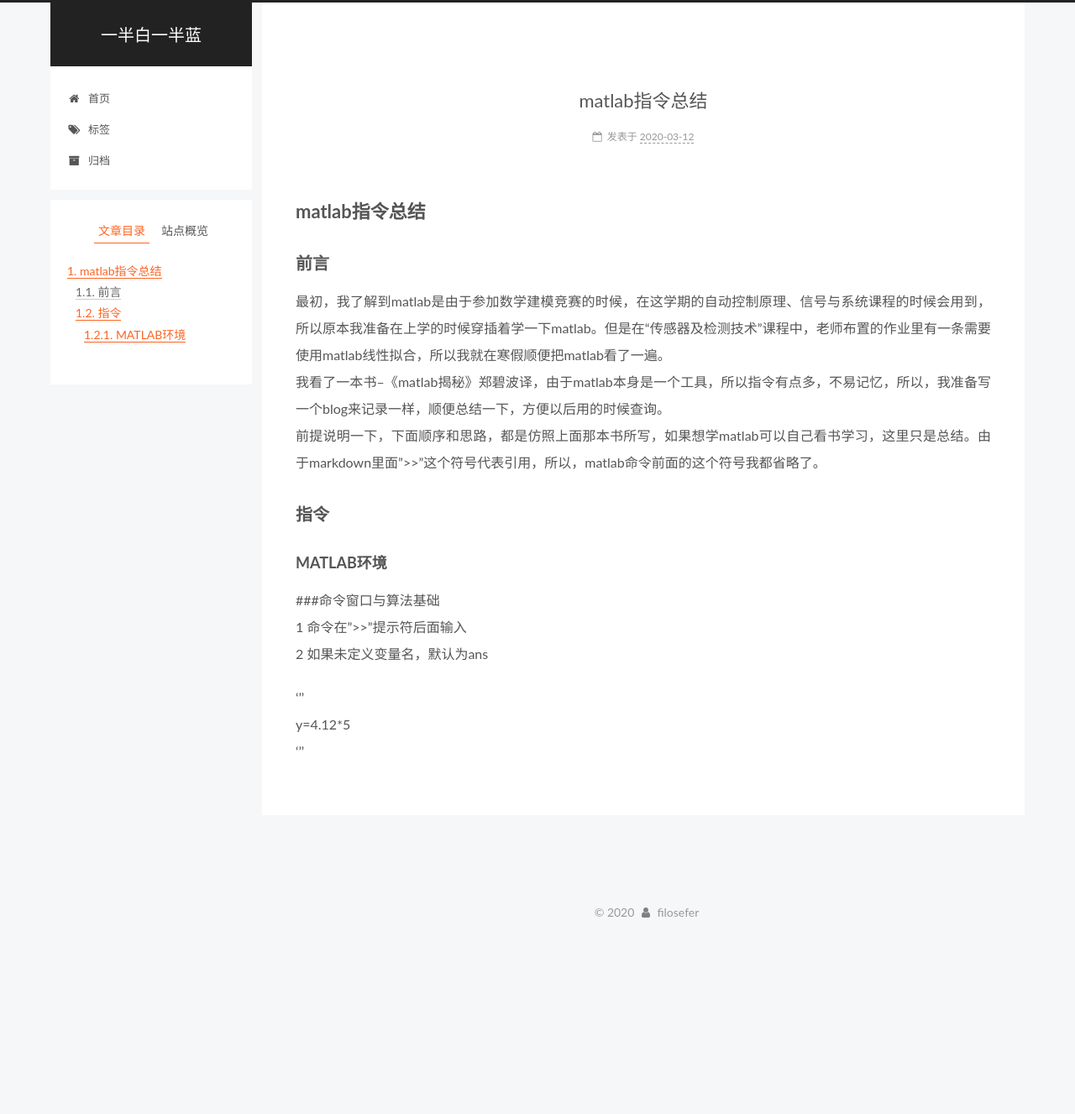
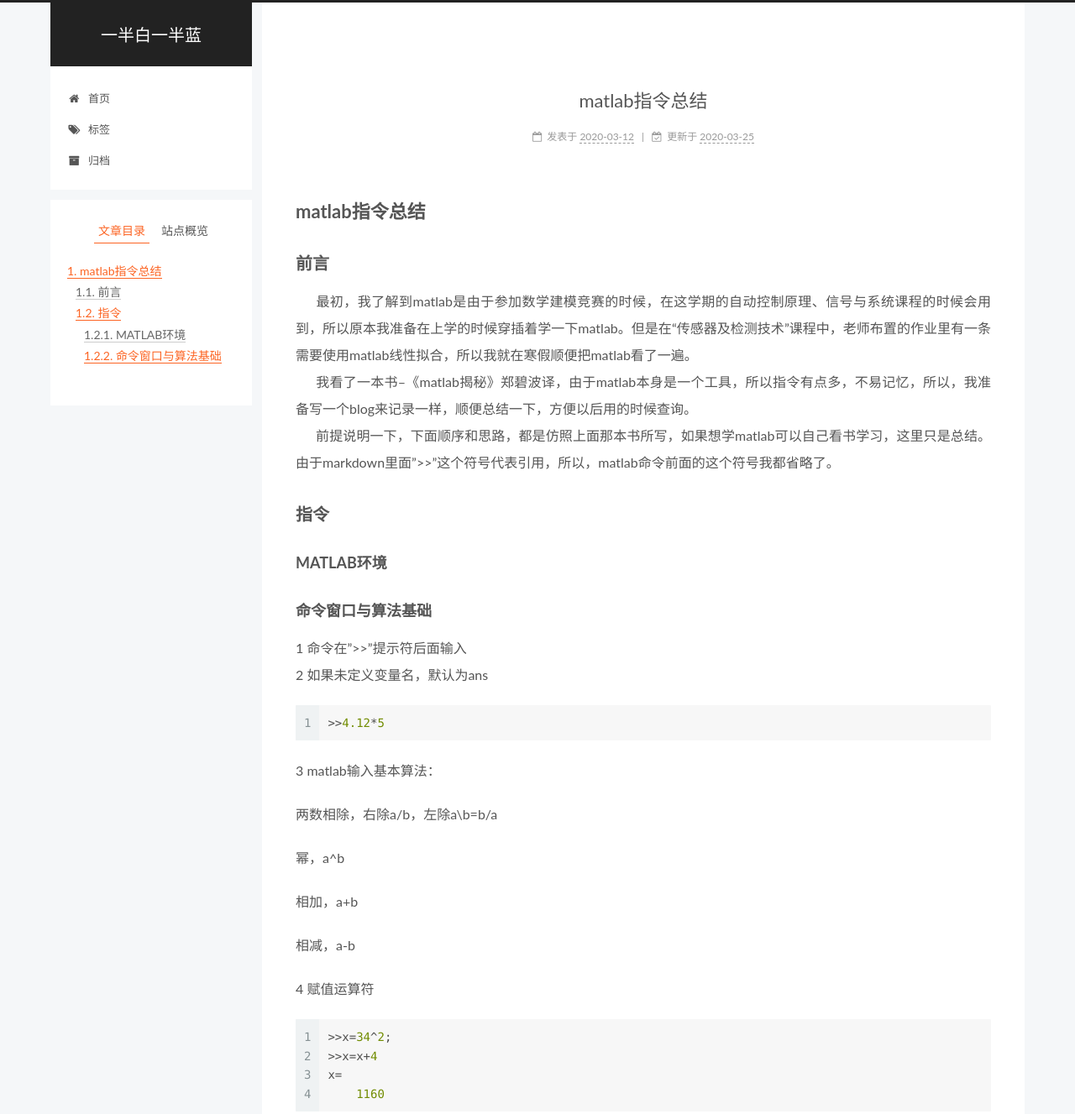
Before and after one commit to filosefer/filosefer.github.io, a plain HTML site: page 2020/03/12/matlab指令总结/index.html in a window 1280 px wide. Shown: the top 1327 px of the page at 84% size. Before the commit the page ends 1121 px from the top, so only its background shows below. Drawn offline with Linux system fonts and the light colour scheme.

Commit message:
Site updated: 2020-03-25 16:53:08

```diff
--- a/2020/03/12/matlab指令总结/index.html
+++ b/2020/03/12/matlab指令总结/index.html
@@ -115,15 +115,15 @@
 
 
 
-  <meta name="description" content="matlab指令总结前言最初，我了解到matlab是由于参加数学建模竞赛的时候，在这学期的自动控制原理、信号与系统课程的时候会用到，所以原本我准备在上学的时候穿插着学一下matlab。但是在“传感器及检测技术”课程中，老师布置的作业里有一条需要使用matlab线性拟合，所以我就在寒假顺便把matlab看了一遍。我看了一本书–《matlab揭秘》郑碧波译，由于matlab本身是一个工具，所以指令有点">
+  <meta name="description" content="matlab指令总结前言&amp;emsp;&amp;emsp;最初，我了解到matlab是由于参加数学建模竞赛的时候，在这学期的自动控制原理、信号与系统课程的时候会用到，所以原本我准备在上学的时候穿插着学一下matlab。但是在“传感器及检测技术”课程中，老师布置的作业里有一条需要使用matlab线性拟合，所以我就在寒假顺便把matlab看了一遍。&amp;emsp;&amp;emsp;我看了一本书–《matlab揭秘》郑碧波">
 <meta property="og:type" content="article">
 <meta property="og:title" content="matlab指令总结">
 <meta property="og:url" content="https://filosefer.github.io/2020/03/12/matlab%E6%8C%87%E4%BB%A4%E6%80%BB%E7%BB%93/index.html">
 <meta property="og:site_name" content="一半白一半蓝">
-<meta property="og:description" content="matlab指令总结前言最初，我了解到matlab是由于参加数学建模竞赛的时候，在这学期的自动控制原理、信号与系统课程的时候会用到，所以原本我准备在上学的时候穿插着学一下matlab。但是在“传感器及检测技术”课程中，老师布置的作业里有一条需要使用matlab线性拟合，所以我就在寒假顺便把matlab看了一遍。我看了一本书–《matlab揭秘》郑碧波译，由于matlab本身是一个工具，所以指令有点">
+<meta property="og:description" content="matlab指令总结前言&amp;emsp;&amp;emsp;最初，我了解到matlab是由于参加数学建模竞赛的时候，在这学期的自动控制原理、信号与系统课程的时候会用到，所以原本我准备在上学的时候穿插着学一下matlab。但是在“传感器及检测技术”课程中，老师布置的作业里有一条需要使用matlab线性拟合，所以我就在寒假顺便把matlab看了一遍。&amp;emsp;&amp;emsp;我看了一本书–《matlab揭秘》郑碧波">
 <meta property="og:locale" content="zh_CN">
 <meta property="article:published_time" content="2020-03-12T13:17:38.000Z">
-<meta property="article:modified_time" content="2020-03-12T15:27:44.412Z">
+<meta property="article:modified_time" content="2020-03-25T08:51:55.502Z">
 <meta property="article:author" content="filosefer">
 <meta name="twitter:card" content="summary">
 
@@ -339,12 +339,24 @@
 
 
 
-              <time title="创建时间：2020-03-12 21:17:38 / 修改时间：23:27:44" itemprop="dateCreated datePublished" datetime="2020-03-12T21:17:38+08:00">2020-03-12</time>
+              <time title="创建时间：2020-03-12 21:17:38" itemprop="dateCreated datePublished" datetime="2020-03-12T21:17:38+08:00">2020-03-12</time>
 
 
 
 
 
+
+
+                <span class="post-meta-divider">|</span>
+
+
+                <span class="post-meta-item-icon">
+                  <i class="fa fa-calendar-check-o"></i>
+                </span>
+
+                  <span class="post-meta-item-text">更新于</span>
+
+                <time title="修改时间：2020-03-25 16:51:55" itemprop="dateModified" datetime="2020-03-25T16:51:55+08:00">2020-03-25</time>
 
 
           </span>
@@ -377,9 +389,17 @@
 
 
 
-        <h1 id="matlab指令总结"><a href="#matlab指令总结" class="headerlink" title="matlab指令总结"></a>matlab指令总结</h1><h2 id="前言"><a href="#前言" class="headerlink" title="前言"></a>前言</h2><p>最初，我了解到matlab是由于参加数学建模竞赛的时候，在这学期的自动控制原理、信号与系统课程的时候会用到，所以原本我准备在上学的时候穿插着学一下matlab。但是在“传感器及检测技术”课程中，老师布置的作业里有一条需要使用matlab线性拟合，所以我就在寒假顺便把matlab看了一遍。<br>我看了一本书–《matlab揭秘》郑碧波译，由于matlab本身是一个工具，所以指令有点多，不易记忆，所以，我准备写一个blog来记录一样，顺便总结一下，方便以后用的时候查询。<br>前提说明一下，下面顺序和思路，都是仿照上面那本书所写，如果想学matlab可以自己看书学习，这里只是总结。由于markdown里面”&gt;&gt;”这个符号代表引用，所以，matlab命令前面的这个符号我都省略了。</p>
-<h2 id="指令"><a href="#指令" class="headerlink" title="指令"></a>指令</h2><h3 id="MATLAB环境"><a href="#MATLAB环境" class="headerlink" title="MATLAB环境"></a>MATLAB环境</h3><p>###命令窗口与算法基础<br>1 命令在”&gt;&gt;”提示符后面输入<br>2 如果未定义变量名，默认为ans</p>
-<p>‘’’<br>y=4.12*5<br>‘’’</p>
+        <h1 id="matlab指令总结"><a href="#matlab指令总结" class="headerlink" title="matlab指令总结"></a>matlab指令总结</h1><h2 id="前言"><a href="#前言" class="headerlink" title="前言"></a>前言</h2><p>&emsp;&emsp;最初，我了解到matlab是由于参加数学建模竞赛的时候，在这学期的自动控制原理、信号与系统课程的时候会用到，所以原本我准备在上学的时候穿插着学一下matlab。但是在“传感器及检测技术”课程中，老师布置的作业里有一条需要使用matlab线性拟合，所以我就在寒假顺便把matlab看了一遍。<br>&emsp;&emsp;我看了一本书–《matlab揭秘》郑碧波译，由于matlab本身是一个工具，所以指令有点多，不易记忆，所以，我准备写一个blog来记录一样，顺便总结一下，方便以后用的时候查询。<br>&emsp;&emsp;前提说明一下，下面顺序和思路，都是仿照上面那本书所写，如果想学matlab可以自己看书学习，这里只是总结。由于markdown里面”&gt;&gt;”这个符号代表引用，所以，matlab命令前面的这个符号我都省略了。</p>
+<h2 id="指令"><a href="#指令" class="headerlink" title="指令"></a>指令</h2><h3 id="MATLAB环境"><a href="#MATLAB环境" class="headerlink" title="MATLAB环境"></a>MATLAB环境</h3><h3 id="命令窗口与算法基础"><a href="#命令窗口与算法基础" class="headerlink" title="命令窗口与算法基础"></a>命令窗口与算法基础</h3><p>1 命令在”&gt;&gt;”提示符后面输入<br>2 如果未定义变量名，默认为ans</p>
+<figure class="highlight matlab"><table><tr><td class="gutter"><pre><span class="line">1</span><br></pre></td><td class="code"><pre><span class="line">&gt;&gt;<span class="number">4.12</span>*<span class="number">5</span></span><br></pre></td></tr></table></figure>
+
+<p>3 matlab输入基本算法：</p>
+<p> 两数相除，右除a/b，左除a\b=b/a</p>
+<p> 幂，a^b</p>
+<p>相加，a+b</p>
+<p>相减，a-b</p>
+<p>4 赋值运算符</p>
+<figure class="highlight matlab"><table><tr><td class="gutter"><pre><span class="line">1</span><br><span class="line">2</span><br><span class="line">3</span><br><span class="line">4</span><br></pre></td><td class="code"><pre><span class="line">&gt;&gt;x=<span class="number">34</span>^<span class="number">2</span>;</span><br><span class="line">&gt;&gt;x=x+<span class="number">4</span></span><br><span class="line">x=</span><br><span class="line">    <span class="number">1160</span></span><br></pre></td></tr></table></figure>
 
 
     </div>
@@ -513,7 +533,7 @@
 
 
 
-              <div class="post-toc-content"><ol class="nav"><li class="nav-item nav-level-1"><a class="nav-link" href="#matlab指令总结"><span class="nav-number">1.</span> <span class="nav-text">matlab指令总结</span></a><ol class="nav-child"><li class="nav-item nav-level-2"><a class="nav-link" href="#前言"><span class="nav-number">1.1.</span> <span class="nav-text">前言</span></a></li><li class="nav-item nav-level-2"><a class="nav-link" href="#指令"><span class="nav-number">1.2.</span> <span class="nav-text">指令</span></a><ol class="nav-child"><li class="nav-item nav-level-3"><a class="nav-link" href="#MATLAB环境"><span class="nav-number">1.2.1.</span> <span class="nav-text">MATLAB环境</span></a></li></ol></li></ol></li></ol></div>
+              <div class="post-toc-content"><ol class="nav"><li class="nav-item nav-level-1"><a class="nav-link" href="#matlab指令总结"><span class="nav-number">1.</span> <span class="nav-text">matlab指令总结</span></a><ol class="nav-child"><li class="nav-item nav-level-2"><a class="nav-link" href="#前言"><span class="nav-number">1.1.</span> <span class="nav-text">前言</span></a></li><li class="nav-item nav-level-2"><a class="nav-link" href="#指令"><span class="nav-number">1.2.</span> <span class="nav-text">指令</span></a><ol class="nav-child"><li class="nav-item nav-level-3"><a class="nav-link" href="#MATLAB环境"><span class="nav-number">1.2.1.</span> <span class="nav-text">MATLAB环境</span></a></li><li class="nav-item nav-level-3"><a class="nav-link" href="#命令窗口与算法基础"><span class="nav-number">1.2.2.</span> <span class="nav-text">命令窗口与算法基础</span></a></li></ol></li></ol></li></ol></div>
 
 
           </div>
--- a/css/main.css
+++ b/css/main.css
@@ -1864,7 +1864,7 @@ pre .javascript .function {
   width: 4px;
   height: 4px;
   border-radius: 50%;
-  background: #096050;
+  background: #c16e1b;
 }
 .links-of-blogroll {
   font-size: 13px;
```
Also changed, not shown: index.html (+24 -4 lines).
